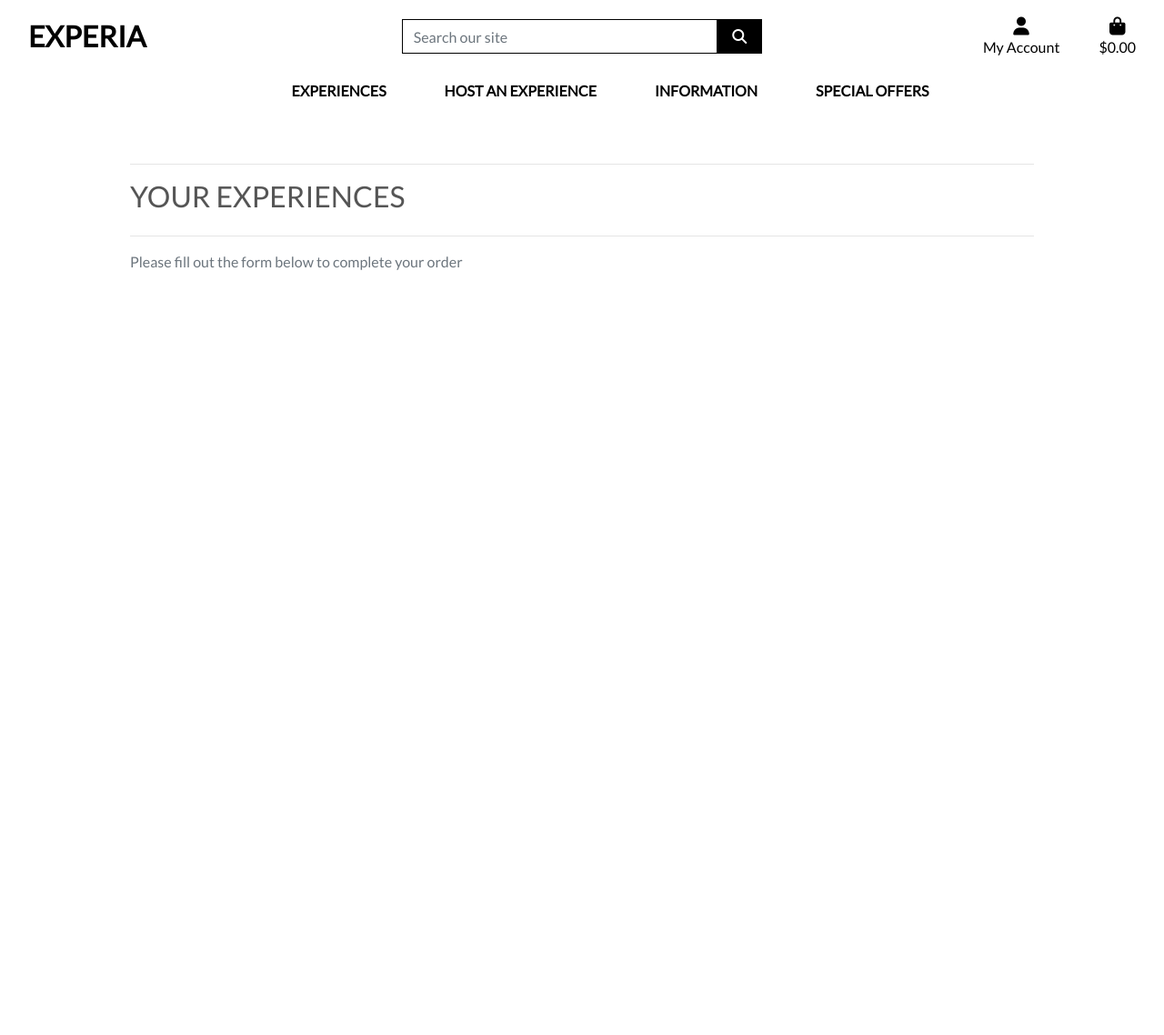
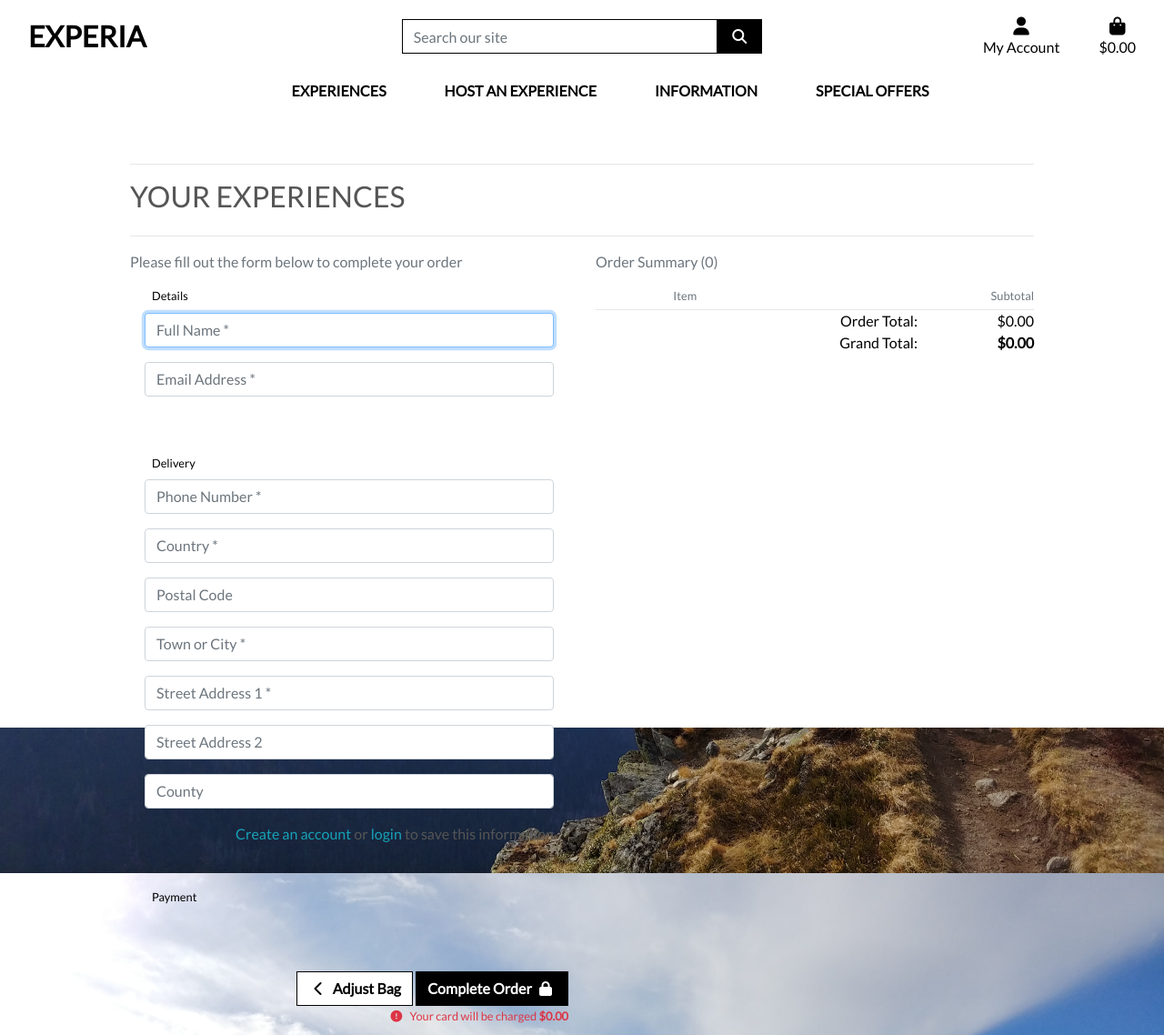
Before and after one commit to Code-Institute-Submissions/devgithubs-experia, a Django app: template checkout/templates/checkout/checkout.html in a window 1280 px wide. Shown: the whole page at 91% size. Before the commit the page ends 297 px from the top, so only its background shows below. Run offline with Django 3.2, Linux system fonts and the light colour scheme; the template is opened without the code that fills it: values that come from a table or form of the project are taken from there, others are empty; some libraries are stand-ins or nearby versions.

Commit message:
Added checkout template

```diff
--- a/bag/templates/bag/bag.html
+++ b/bag/templates/bag/bag.html
@@ -88,7 +88,6 @@
                     <tr>
                         <td colspan="5" class="pt-5 text-right">
                             <h6><strong>Bag Total: ${{ total|floatformat:2 }}</strong></h6>
-                            <h6>Delivery: $</h6>
                             <h4 class="mt-4"><strong>Grand Total: $</strong></h4>
 
                         </td>
@@ -101,7 +100,7 @@
                                 </span>
                                 <span class="text-uppercase">Keep Exploring</span>
                             </a>
-                            <a href="" class="btn btn-black rounded-0 btn-lg">
+                            <a href="{% url 'checkout' %}" class="btn btn-black rounded-0 btn-lg">
                                 <span class="text-uppercase">Secure Checkout</span>
                                 <span class="icon">
                                     <i class="fas fa-lock"></i>
--- a/checkout/templates/checkout/checkout.html
+++ b/checkout/templates/checkout/checkout.html
@@ -1,5 +1,6 @@
 {% extends "base.html" %}
 {% load static %}
+{% load bag_tools %}
 
 
 {% block extra_css %}
@@ -27,10 +28,109 @@
     </div>
 
     <div class="row">
+        <div class="col-12 col-lg-6 order-lg-last mb-5">
+            <p class="text-muted">Order Summary ({{ count }})</p>
+            <div class="row">
+                <div class="col-7 offset-2">
+                    <p class="mb-1 mt-0 small text-muted">Item</p>
+                </div>
+                <div class="col-3 text-right">
+                    <p class="mb-1 mt-0 small text-muted">Subtotal</p>
+                </div>
+            </div>
+            {% for item in bag_items %}
+                <div class="row">
+                    <div class="col-2 mb-1">
+                        <a href="{% url 'experiences_detail' item.product.id %}">
+                            {% if item.product.image %}
+                                <img class="w-100" src="{{ item.product.image.url }}" alt="{{ product.name }}">
+                            {% else %}
+                                <img class="w-100" src="{{ MEDIA_URL }}noimage.png" alt="{{ product.name }}">
+                            {% endif %}
+                        </a>
+                    </div>
+                    <div class="col-7">
+                        <p class="my-0"><strong>{{ item.product.name }}</strong></p>
+                        <p class="my-0 small text-muted">Guests: {{ item.quantity }}</p>
+                    </div>
+                    <div class="col-3 text-right">
+                        <p class="my-0 small text-muted">${{ item.product.price | calc_subtotal:item.quantity }}</p>
+                    </div>
+                </div>
+            {% endfor %}
+            <hr class="my-0">
+            <div class="row text-black text-right">
+                <div class="col-7 offset-2">
+                    <p class="my-0">Order Total:</p>
+                    <p class="my-0">Grand Total:</p>
+                </div>
+                <div class="col-3">
+                    <p class="my-0">${{ total | floatformat:2 }}</p>
+                    <p class="my-0"><strong>${{ total | floatformat:2 }}</strong></p>
+                </div>
+            </div>
+        </div>
         <div class="col-12 col-lg-6">
             <p class="text-muted">Please fill out the form below to complete your order</p>
+            <form action="{% url 'checkout' %}" method="POST" id="payment-form">
+                {% csrf_token %}
+                <fieldset class="rounded px-3 mb-5">
+                    <legend class="fieldset-label small text-black px-2 w-auto">Details</legend>
+                    {{ order_form.full_name | as_crispy_field }}
+                    {{ order_form.email | as_crispy_field }}
+                </fieldset>
+                <fieldset class="rounded px-3 mb-5">
+                    <legend class="fieldset-label small text-black px-2 w-auto">Delivery</legend>
+                    {{ order_form.phone_number | as_crispy_field }}
+                    {{ order_form.country | as_crispy_field }}
+                    {{ order_form.postcode | as_crispy_field }}
+                    {{ order_form.town_or_city | as_crispy_field }}
+                    {{ order_form.street_address1 | as_crispy_field }}
+                    {{ order_form.street_address2 | as_crispy_field }}
+                    {{ order_form.county | as_crispy_field }}
+                    <div class="form-check form-check-inline float-right mr-0">
+                        {% if user.is_authenticated %}
+                            <label class="form-check-label" for="id-save-info">Save this delivery information to my profile</label>
+                            <input class="form-check-input ml-2 mr-0" type="checkbox" id="id-save-info" name="save-info" checked>
+                        {% else %}
+                            <label class="form-check-label" for="id-save-info">
+                                <a class="text-info" href="{% url 'account_signup' %}">Create an account</a> or
+                                <a class="text-info" href="{% url 'account_login' %}">login</a> to save this information
+                            </label>
+                        {% endif %}
+                    </div>
+                </fieldset>
+                <fieldset class="px-3">
+                    <legend class="fieldset-label small text-black px-2 w-auto">Payment</legend>
+                    <!-- A Stripe card element will go here -->
+                    <div class="mb-3" id="card-element"></div>
+
+                    <!-- Used to display form errors -->
+                    <div class="mb-3 text-danger" id="card-errors" role="alert"></div>
+                </fieldset>
+
+                <div class="submit-button text-right mt-5 mb-2">
+                    <a href="{% url 'view_bag' %}" class="btn btn-outline-black rounded-0">
+                        <span class="icon">
+                            <i class="fas fa-chevron-left"></i>
+                        </span>
+                        <span class="font-weight-bold">Adjust Bag</span>
+                    </a>
+                    <button id="submit-button" class="btn btn-black rounded-0">
+                        <span class="font-weight-bold">Complete Order</span>
+                        <span class="icon">
+                            <i class="fas fa-lock"></i>
+                        </span>
+                    </button>
+                    <p class="small text-danger my-0">
+                        <span class="icon">
+                            <i class="fas fa-exclamation-circle"></i>
+                        </span>
+                        <span>Your card will be charged <strong>${{ total|floatformat:2 }}</strong></span>
+                    </p>
+                </div>
+            </form>
         </div>
     </div>
 </div>
-
 {% endblock %}
--- a/experia/settings.py
+++ b/experia/settings.py
@@ -87,6 +87,7 @@
                 'django.template.context_processors.request',
                 'django.contrib.auth.context_processors.auth', # required by allauth
                 'django.contrib.messages.context_processors.messages',
+                'django.template.context_processors.media',
                 'bag.contexts.bag_contents',
             ],
             'builtins': [
```
